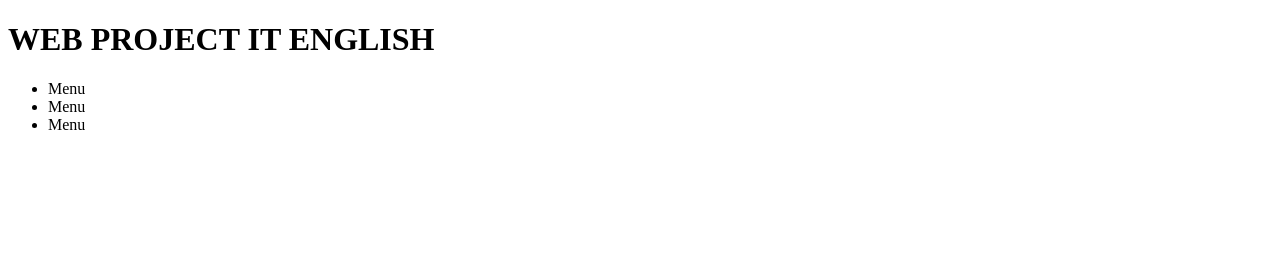
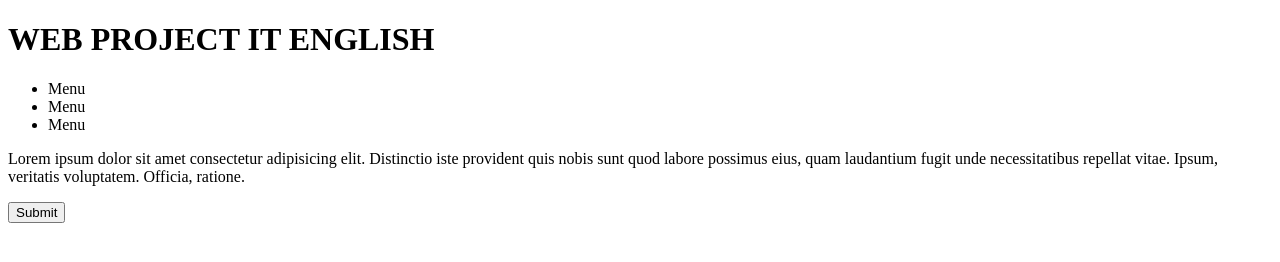
Before and after one commit to doomino240/project1, a plain HTML site: page index.html in a window 1280 px wide. Drawn offline with Linux system fonts and the light colour scheme.

Commit message:
modification message

```diff
--- a/index.html
+++ b/index.html
@@ -1,9 +1,9 @@
 <!DOCTYPE html>
 <html lang="en">
   <head>
-  <meta charset="UTF-8">
-  <meta http-equiv="X-UA-Compatible" content="IE=edge">
-  <meta name="viewport" content="width=device-width, initial-scale=1.0">
+    <meta charset="UTF-8" />
+    <meta http-equiv="X-UA-Compatible" content="IE=edge" />
+    <meta name="viewport" content="width=device-width, initial-scale=1.0" />
     <title>Project 1</title>
   </head>
   <body>
@@ -17,5 +17,15 @@
         </ul>
       </nav>
     </header>
+
+    <section>
+      <p>
+        Lorem ipsum dolor sit amet consectetur adipisicing elit. Distinctio iste
+        provident quis nobis sunt quod labore possimus eius, quam laudantium
+        fugit unde necessitatibus repellat vitae. Ipsum, veritatis voluptatem.
+        Officia, ratione.
+      </p>
+      <button>Submit</button>
+    </section>
   </body>
 </html>
```
Lines whose indentation alone changed are shown as unchanged.
